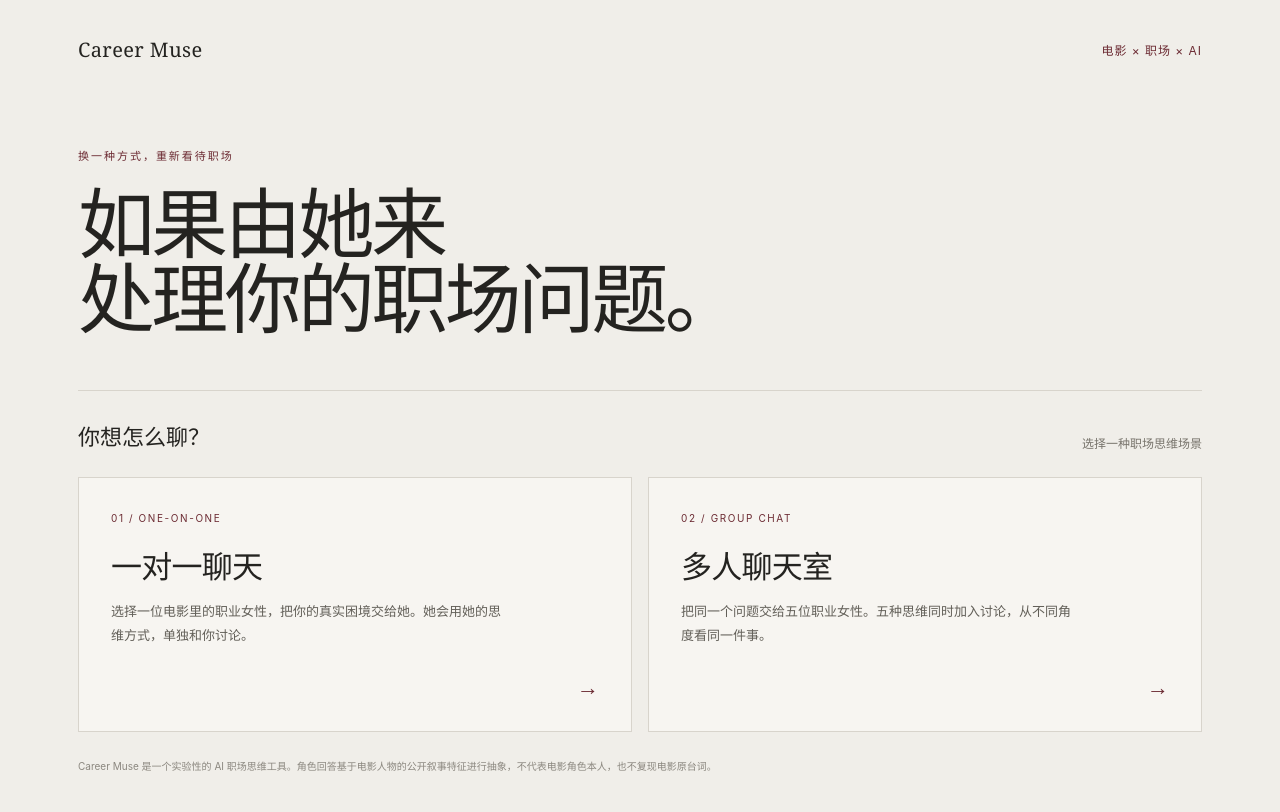
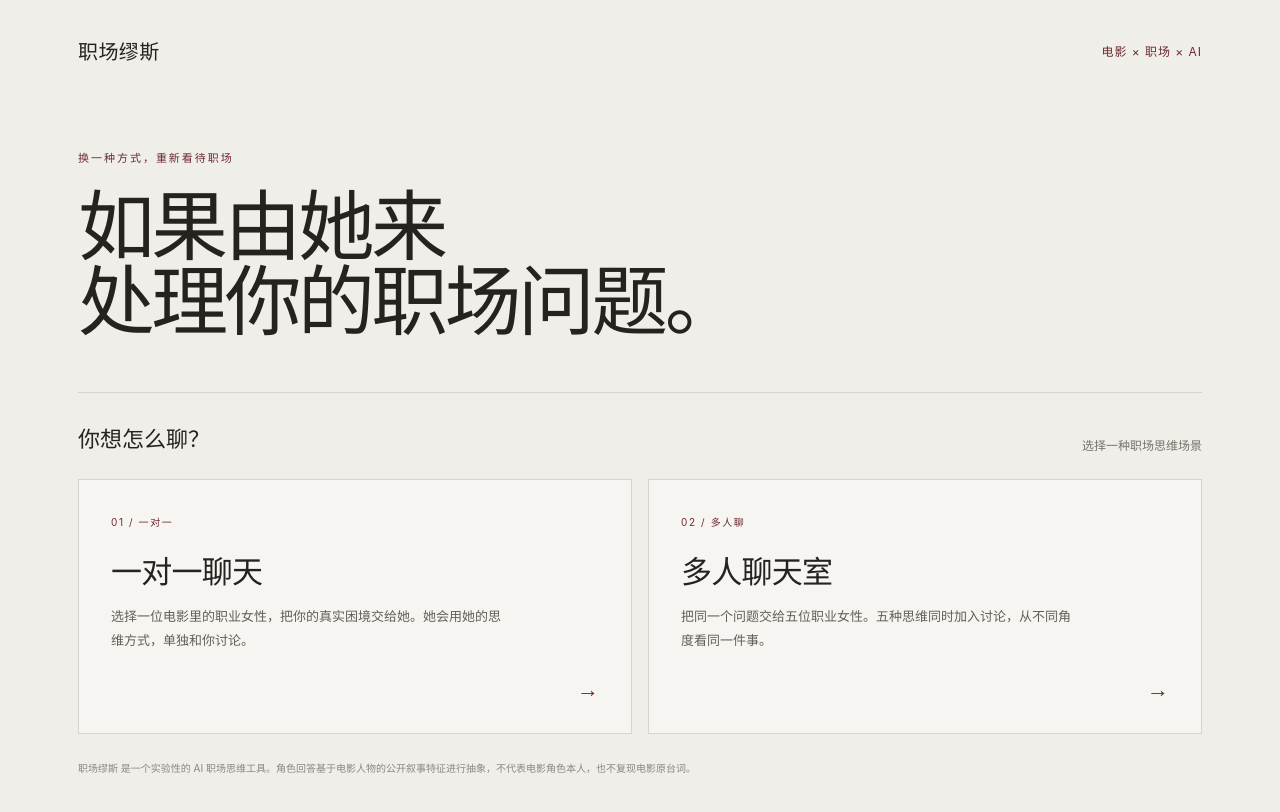
Before and after one commit to feiyubaiwang/careermuse, a website: page index.html in a window 1280 px wide. Drawn offline with Linux system fonts and the light colour scheme.

Commit message:
页面除人名外英文全部中文化

```diff
--- a/index.html
+++ b/index.html
@@ -84,7 +84,7 @@
 <body>
 <div class="wrap">
   <header>
-    <div class="brand">Career Muse</div>
+    <div class="brand">职场缪斯</div>
     <div class="nav">电影 × 职场 × AI</div>
   </header>
 
@@ -96,12 +96,12 @@
   </section>
 
   <div class="rule"></div>
-  <section id="homeView" class="view active"><div class="section-head"><div class="section-title">你想怎么聊？</div><div class="hint">选择一种职场思维场景</div></div><div class="entry-grid"><button class="entry-card" id="enterSingle"><div><div class="entry-kicker">01 / ONE-ON-ONE</div><div class="entry-title">一对一聊天</div><div class="entry-desc">选择一位电影里的职业女性，把你的真实困境交给她。她会用她的思维方式，单独和你讨论。</div></div><div class="entry-arrow">→</div></button><button class="entry-card" id="enterAll"><div><div class="entry-kicker">02 / GROUP CHAT</div><div class="entry-title">多人聊天室</div><div class="entry-desc">把同一个问题交给五位职业女性。五种思维同时加入讨论，从不同角度看同一件事。</div></div><div class="entry-arrow">→</div></button></div></section>
+  <section id="homeView" class="view active"><div class="section-head"><div class="section-title">你想怎么聊？</div><div class="hint">选择一种职场思维场景</div></div><div class="entry-grid"><button class="entry-card" id="enterSingle"><div><div class="entry-kicker">01 / 一对一</div><div class="entry-title">一对一聊天</div><div class="entry-desc">选择一位电影里的职业女性，把你的真实困境交给她。她会用她的思维方式，单独和你讨论。</div></div><div class="entry-arrow">→</div></button><button class="entry-card" id="enterAll"><div><div class="entry-kicker">02 / 多人聊</div><div class="entry-title">多人聊天室</div><div class="entry-desc">把同一个问题交给五位职业女性。五种思维同时加入讨论，从不同角度看同一件事。</div></div><div class="entry-arrow">→</div></button></div></section>
   <section id="singleSelectView" class="view"><div class="back-row"><button class="back-btn" id="backFromSingle">← 返回</button><div class="view-label">一对一聊天 / 选择你的女主</div></div><div class="section-head"><div class="section-title">选择你的女主</div><div class="hint">她会用自己的思维方式看你的问题</div></div><div class="characters" id="characters"></div></section>
   <section id="singleChatView" class="view"><div class="back-row"><button class="back-btn" id="backToCharacters">← 选择另一位</button><div class="view-label">一对一聊天</div></div><section class="chat"><div class="chat-top"><div class="selected"><img class="selected-img" id="selectedImg" src="miranda.png" alt="Miranda"><div><strong id="selectedName">Miranda 米兰达</strong><span id="selectedRole">权力谋略家</span></div></div></div><div class="messages" id="singleMessages"><div class="empty">把你的困境告诉她。<br><span style="font-size:14px">她会先判断问题，再告诉你下一步。</span></div></div><div class="suggestions"><button class="suggestion">我能力不错，但没人看见</button><button class="suggestion">怎么进入公司的核心项目</button></div><div class="composer"><textarea id="singleInput" placeholder="写下你的职场问题……" rows="1"></textarea><button class="send" id="singleSend">问她</button></div></section></section>
-  <section id="allChatView" class="view"><div class="back-row"><button class="back-btn" id="backFromAll">← 返回</button><div class="view-label">多人聊天室</div></div><section class="chat"><div class="group-header"><div class="group-title">Career Muse · All 5</div><div class="group-desc">五位职业女性，五种思维。把一个问题交给她们，让她们分别发表意见。</div></div><div class="messages" id="allMessages"><div class="empty">欢迎来到多人聊天室。<br><span style="font-size:14px">把一个值得讨论的职场问题交给她们。</span></div></div><div class="suggestions"><button class="suggestion all-suggestion">老板把重要项目交给了别人，我该怎么办？</button><button class="suggestion all-suggestion">我想升职，但不知道怎么让老板看见我</button></div><div class="composer"><textarea id="allInput" placeholder="写下一个职场问题……" rows="1"></textarea><button class="send" id="allSend">问她们</button></div></section></section>
+  <section id="allChatView" class="view"><div class="back-row"><button class="back-btn" id="backFromAll">← 返回</button><div class="view-label">多人聊天室</div></div><section class="chat"><div class="group-header"><div class="group-title">职场缪斯 · 五人共议</div><div class="group-desc">五位职业女性，五种思维。把一个问题交给她们，让她们分别发表意见。</div></div><div class="messages" id="allMessages"><div class="empty">欢迎来到多人聊天室。<br><span style="font-size:14px">把一个值得讨论的职场问题交给她们。</span></div></div><div class="suggestions"><button class="suggestion all-suggestion">老板把重要项目交给了别人，我该怎么办？</button><button class="suggestion all-suggestion">我想升职，但不知道怎么让老板看见我</button></div><div class="composer"><textarea id="allInput" placeholder="写下一个职场问题……" rows="1"></textarea><button class="send" id="allSend">问她们</button></div></section></section>
   <footer>
-    Career Muse 是一个实验性的 AI 职场思维工具。角色回答基于电影人物的公开叙事特征进行抽象，不代表电影角色本人，也不复现电影原台词。
+    职场缪斯 是一个实验性的 AI 职场思维工具。角色回答基于电影人物的公开叙事特征进行抽象，不代表电影角色本人，也不复现电影原台词。
   </footer>
 </div>
 
```
